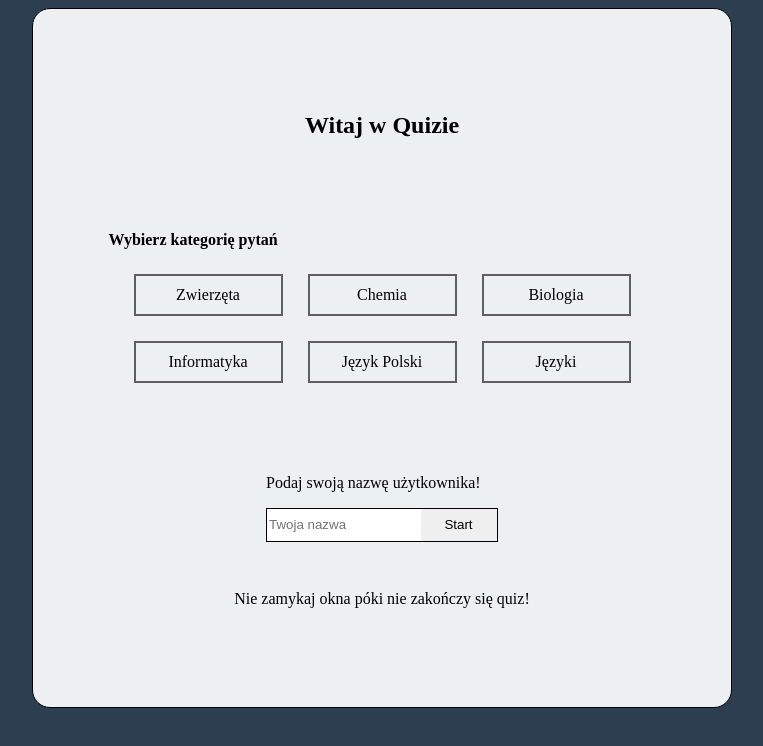
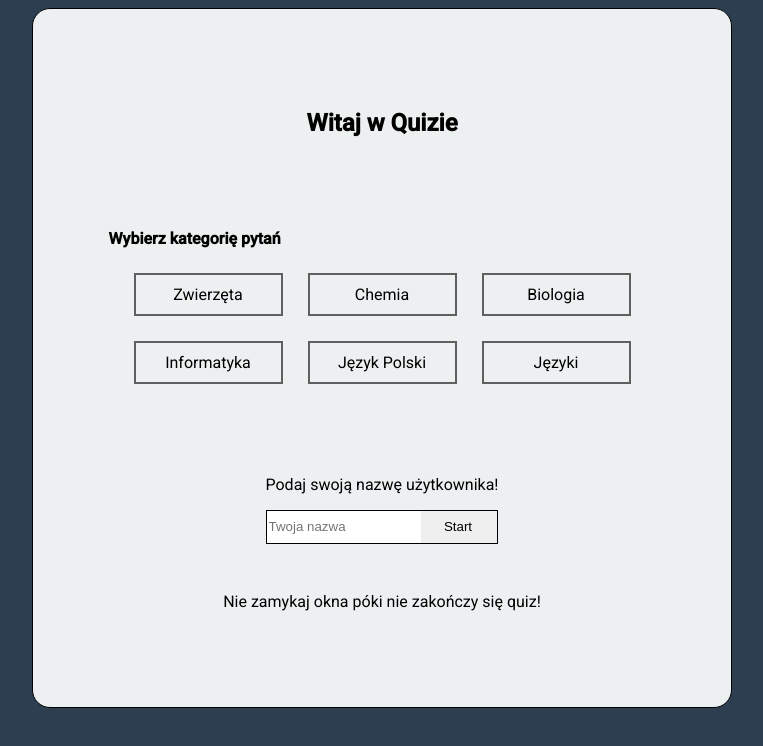
Before and after one commit to kkolcz/angular-quiz-app, an Angular app: page / in a window 1280 px wide. Shown: the top 746 px of the page, without its empty margins (258-1021 px from the left). Built offline with nearby package versions, Linux system fonts and the light colour scheme.

Commit message:
change font

```diff
--- a/src/app/app.component.scss
+++ b/src/app/app.component.scss
@@ -1,7 +1,10 @@
+@import url("https://fonts.googleapis.com/css2?family=Roboto:wght@400;500&display=swap");
+
 * {
   margin: 0;
   padding: 0;
   box-sizing: border-box;
+  font-family: "Roboto", sans-serif;
 }
 
 main {
```
